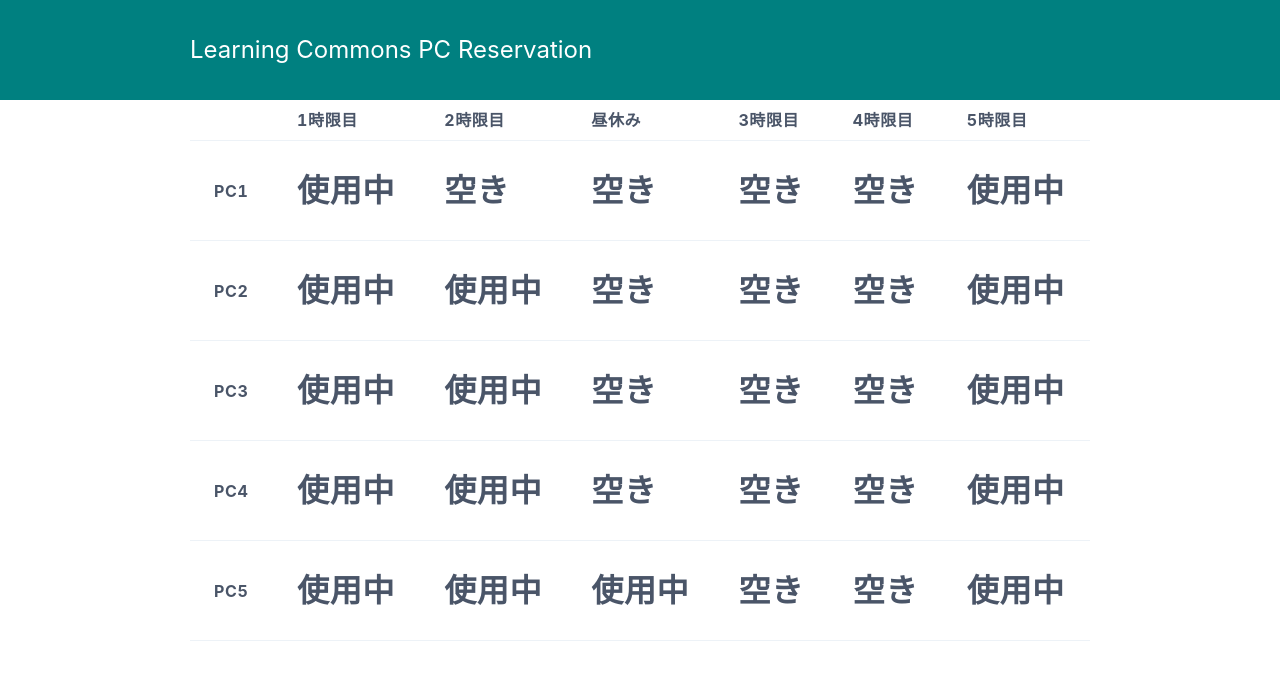
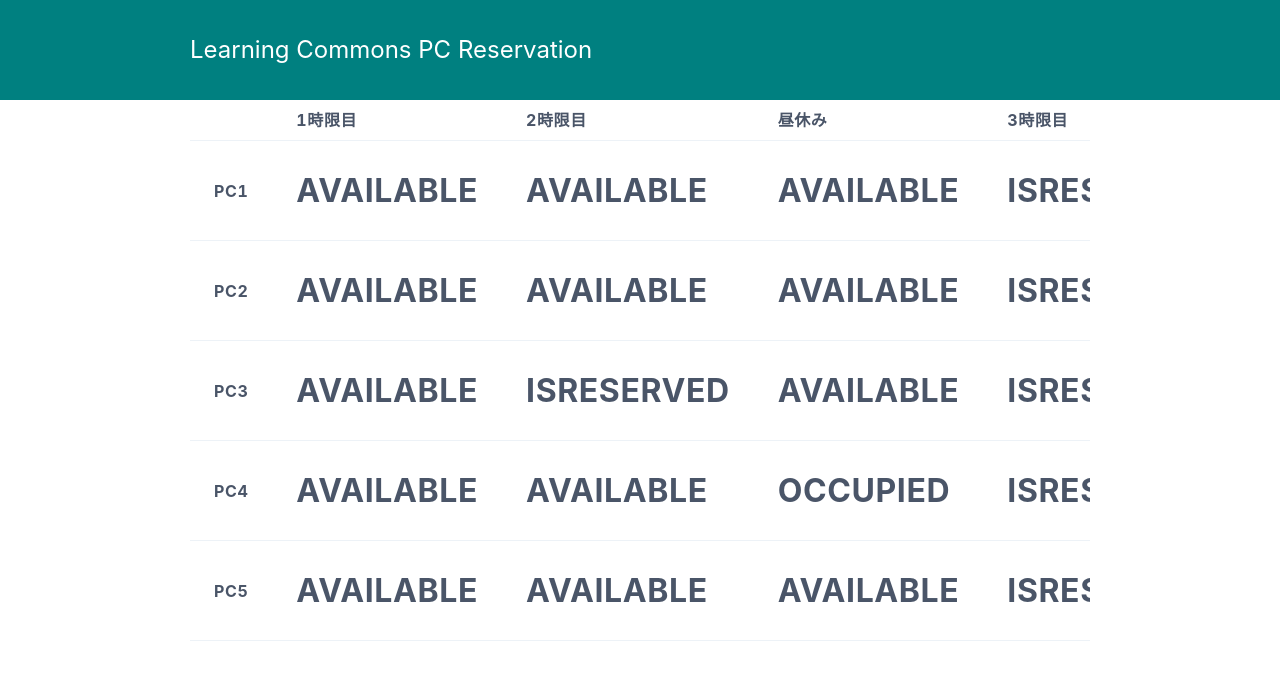
Before and after one commit to Yuta123456/reservation-pc-seat, a Next.js app: page / in a window 1280 px wide. Shown: the top 680 px of the page. Built offline with nearby package versions, Linux system fonts and the light colour scheme.

Commit message:
データ構造変更

```diff
--- a/src/components/reservation_table/ReservationTable.tsx
+++ b/src/components/reservation_table/ReservationTable.tsx
@@ -45,11 +45,10 @@ export const ReservationTable = () => {
                     <Text fontSize={"1rem"}>PC{index + 1}</Text>
                   </Th>
                   {resForPeriod.map((resInfo, index) => {
-                    console.log(resInfo);
                     return (
                       <Th key={index} sx={{ height: "100px" }}>
                         <Text fontSize={"2rem"}>
-                          {resInfo.isReserve ? "使用中" : "空き"}
+                          {resInfo.reservationState}
                         </Text>
                       </Th>
                     );
--- a/src/mockData/ReservationData.ts
+++ b/src/mockData/ReservationData.ts
@@ -1,5 +1,7 @@
+type ReservationState = "isReserved" | "available" | "occupied";
+
 type ReservationInfo = {
-  isReserve: boolean;
+  reservationState: ReservationState;
   studentIds: string[];
 };
 
@@ -9,44 +11,44 @@ type ReservationForPCSeat = ReservationInfo[];
 // 日付に対してfetchするはず
 export const reservationData: ReservationForPCSeat[] = [
   [
-    { isReserve: true, studentIds: ["5418070"] },
-    { isReserve: false, studentIds: [] },
-    { isReserve: false, studentIds: [] },
-    { isReserve: false, studentIds: [] },
-    { isReserve: false, studentIds: [] },
-    { isReserve: true, studentIds: ["5418070"] },
+    { reservationState: "available", studentIds: ["5418070"] },
+    { reservationState: "available", studentIds: [] },
+    { reservationState: "available", studentIds: [] },
+    { reservationState: "isReserved", studentIds: [] },
+    { reservationState: "available", studentIds: [] },
+    { reservationState: "isReserved", studentIds: ["5418070"] },
   ],
   [
-    { isReserve: true, studentIds: ["5418070"] },
-    { isReserve: true, studentIds: ["5417830", "5418073"] },
-    { isReserve: false, studentIds: [] },
-    { isReserve: false, studentIds: [] },
-    { isReserve: false, studentIds: [] },
-    { isReserve: true, studentIds: ["5418070"] },
+    { reservationState: "available", studentIds: ["5418070"] },
+    { reservationState: "available", studentIds: [] },
+    { reservationState: "available", studentIds: [] },
+    { reservationState: "isReserved", studentIds: [] },
+    { reservationState: "available", studentIds: [] },
+    { reservationState: "isReserved", studentIds: ["5418070"] },
   ],
   [
-    { isReserve: true, studentIds: ["5418070"] },
-    { isReserve: true, studentIds: ["5417830", "5418073"] },
-    { isReserve: false, studentIds: [] },
-    { isReserve: false, studentIds: [] },
-    { isReserve: false, studentIds: [] },
-    { isReserve: true, studentIds: ["5418070"] },
+    { reservationState: "available", studentIds: ["5418070"] },
+    { reservationState: "isReserved", studentIds: [] },
+    { reservationState: "available", studentIds: [] },
+    { reservationState: "isReserved", studentIds: [] },
+    { reservationState: "available", studentIds: [] },
+    { reservationState: "isReserved", studentIds: ["5418070"] },
   ],
   [
-    { isReserve: true, studentIds: ["5418070"] },
-    { isReserve: true, studentIds: ["5417830", "5418073"] },
-    { isReserve: false, studentIds: [] },
-    { isReserve: false, studentIds: [] },
-    { isReserve: false, studentIds: [] },
-    { isReserve: true, studentIds: ["5418070"] },
+    { reservationState: "available", studentIds: ["5418070"] },
+    { reservationState: "available", studentIds: [] },
+    { reservationState: "occupied", studentIds: [] },
+    { reservationState: "isReserved", studentIds: [] },
+    { reservationState: "available", studentIds: [] },
+    { reservationState: "isReserved", studentIds: ["5418070"] },
   ],
   [
-    { isReserve: true, studentIds: ["5418070"] },
-    { isReserve: true, studentIds: ["5417830"] },
-    { isReserve: true, studentIds: ["5417830"] },
-    { isReserve: false, studentIds: [] },
-    { isReserve: false, studentIds: [] },
-    { isReserve: true, studentIds: ["5418070"] },
+    { reservationState: "available", studentIds: ["5418070"] },
+    { reservationState: "available", studentIds: [] },
+    { reservationState: "available", studentIds: [] },
+    { reservationState: "isReserved", studentIds: [] },
+    { reservationState: "available", studentIds: [] },
+    { reservationState: "isReserved", studentIds: ["5418070"] },
   ],
 ];
 
```
